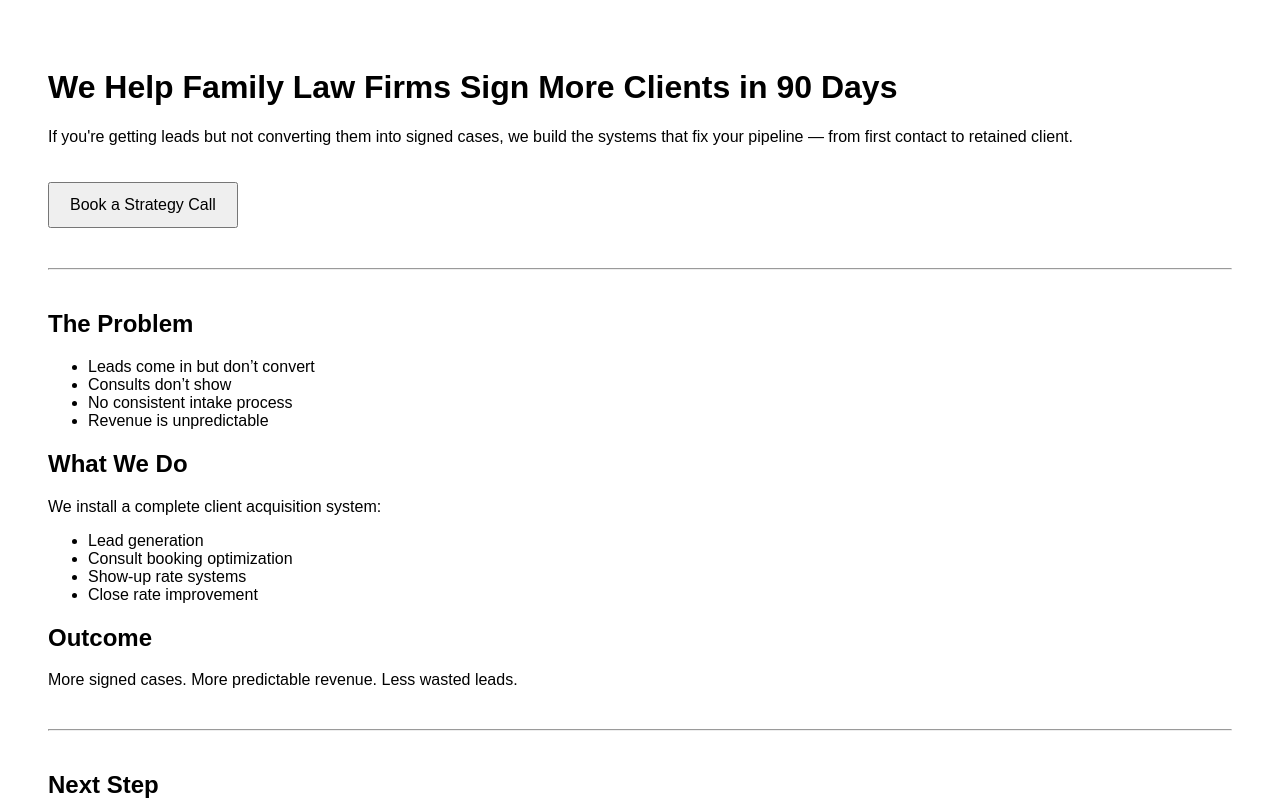
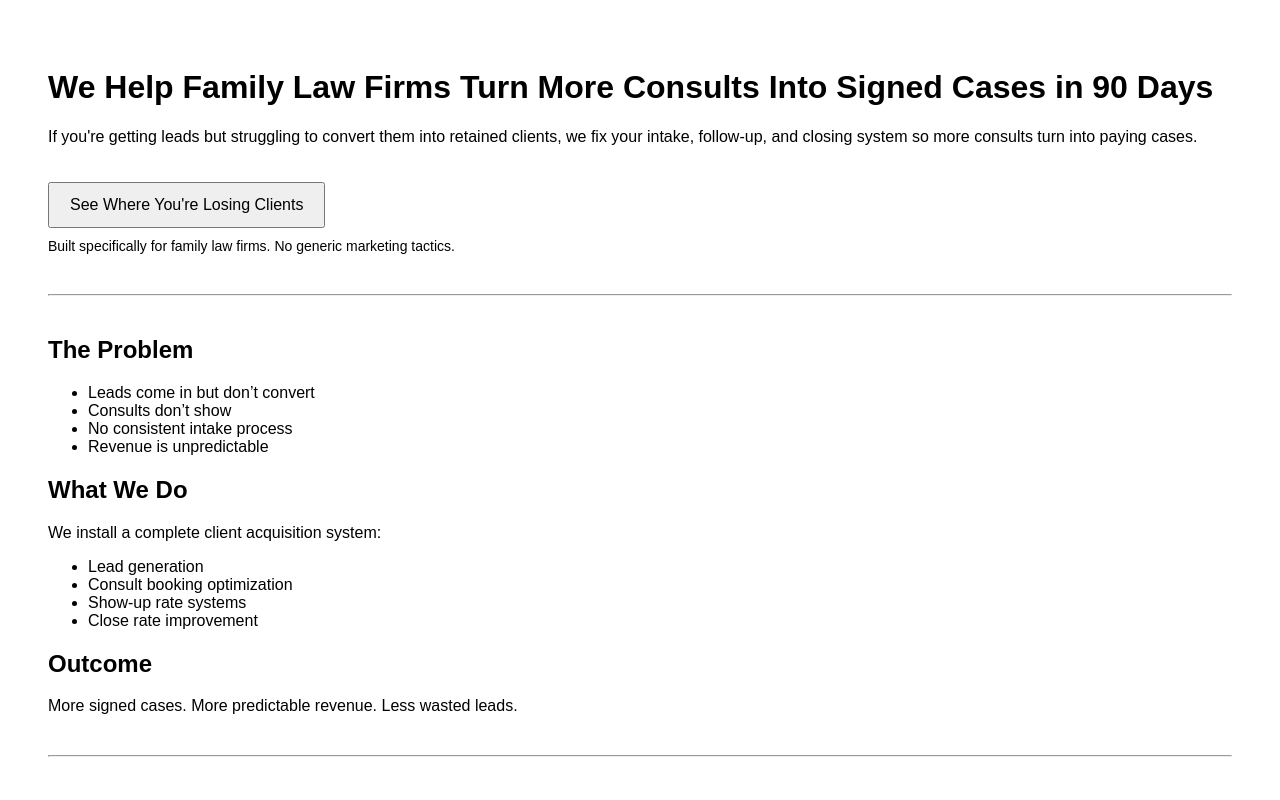
Before and after one commit to texashabsfan/flgp-site, a Next.js app: page / in a window 1280 px wide. Shown: the top 800 px of the page. Built offline with nearby package versions, Linux system fonts and the light colour scheme.

Commit message:
Update page.tsx

```diff
--- a/app/page.tsx
+++ b/app/page.tsx
@@ -2,17 +2,19 @@ export default function Page() {
   return (
     <main style={{ padding: "40px", fontFamily: "Arial, sans-serif" }}>
 
-      <h1>We Help Family Law Firms Sign More Clients in 90 Days</h1>
+      <h1>We Help Family Law Firms Turn More Consults Into Signed Cases in 90 Days</h1>
 
       <p>
-        If you're getting leads but not converting them into signed cases,
-        we build the systems that fix your pipeline — from first contact to retained client.
+        If you're getting leads but struggling to convert them into retained clients,
+we fix your intake, follow-up, and closing system so more consults turn into paying cases.
       </p>
 
       <button style={{ marginTop: "20px", padding: "12px 20px", fontSize: "16px" }}>
-        Book a Strategy Call
+        See Where You're Losing Clients
       </button>
-
+<p style={{ marginTop: "10px", fontSize: "14px" }}>
+  Built specifically for family law firms. No generic marketing tactics.
+</p>
       <hr style={{ margin: "40px 0" }} />
 
       <h2>The Problem</h2>
```
